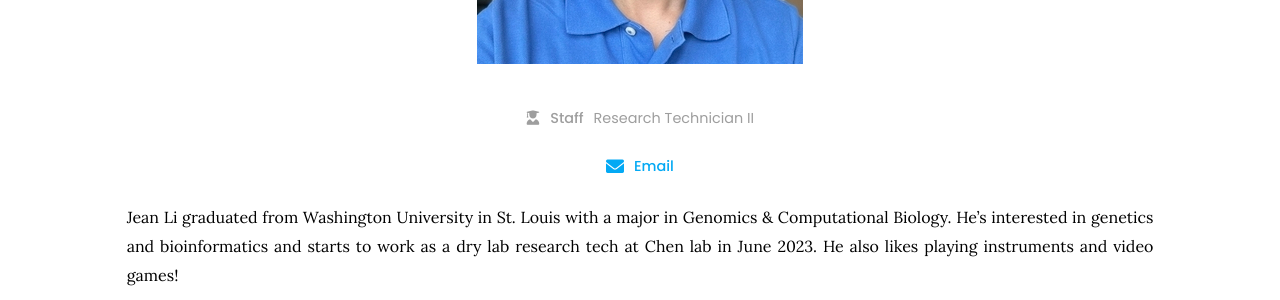
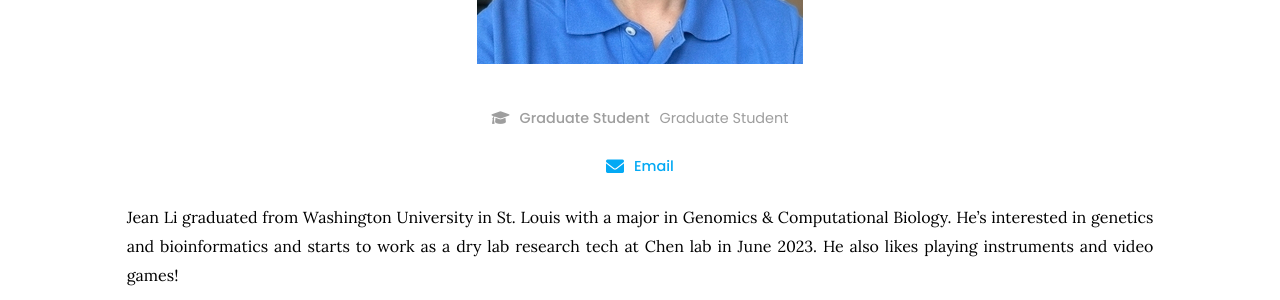
Before and after one commit to RCHENLAB/rchenlab.github.io, a Jekyll site: the page built from _members/jean-li.md, in a window 1280 px wide. Shown: the part 591-891 px from the top of the page. Built offline with Jekyll 4.4.1, drawn with Linux system fonts in a browser that asks for light colours.

Commit message:
Update jean-li.md

```diff
--- a/_members/jean-li.md
+++ b/_members/jean-li.md
@@ -1,8 +1,8 @@
 ---
 name: Jean Li
 image: images/member/jean.jpeg
-description: Research Technician II
-role: staff
+description: Graduate Student
+role: phd
 aliases:
   - Jean Li
 links:
```
